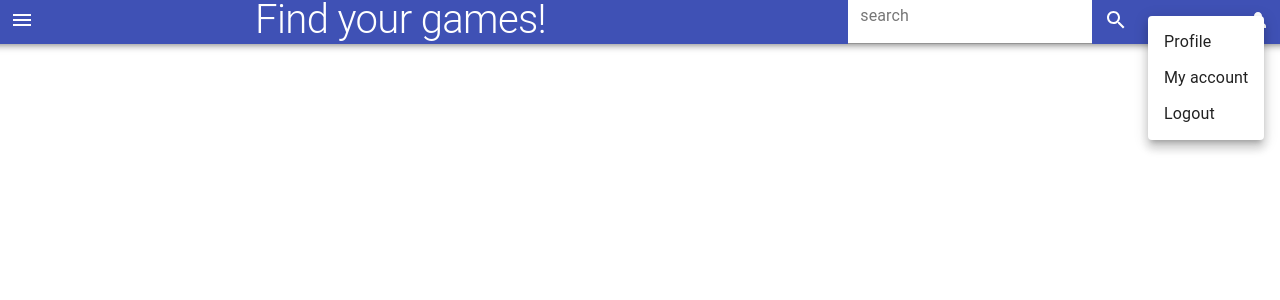
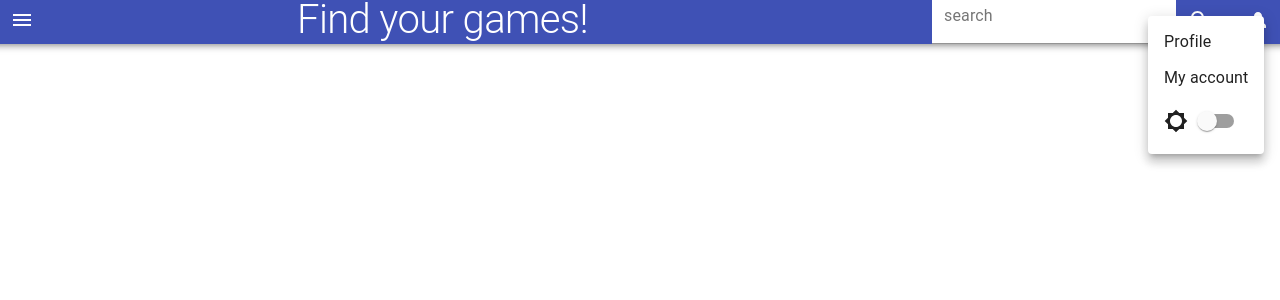
Before and after one commit to pablobernalmoreno/my-online-store, a React (Create React App) app: page / in a window 1280 px wide. Both pictures are taken after a click on the button 1258 px from the left and 20 px from the top of the page. Shown: the top 300 px of the page. Built offline with nearby package versions, Linux system fonts and the light colour scheme.

Commit message:
switch component

```diff
--- a/src/components/navbar/Navbar.js
+++ b/src/components/navbar/Navbar.js
@@ -1,15 +1,18 @@
 import {
   AppBar,
-  Button,
   Grid,
   IconButton,
   Menu,
   MenuItem,
+  Switch,
   Typography,
 } from "@material-ui/core";
 import { styled } from "@mui/system";
 import MenuIcon from "@material-ui/icons/Menu";
 import PersonIcon from "@material-ui/icons/Person";
+import Brightness5Icon from "@material-ui/icons/Brightness5";
+import Brightness2Icon from "@material-ui/icons/Brightness2";
+
 import React, { useRef, useState } from "react";
 import SearchBar from "../searchbar/SearchBar";
 
@@ -37,10 +40,15 @@ const MyGrid = styled(Grid)`
 const Navbar = () => {
   const menuAnchor = useRef();
   const [menuOpen, setMenuOpen] = useState(false);
+  const [darkMode, setDarkMode] = useState(false);
 
   const handleMenuClick = (e) => {
     e.preventDefault();
     setMenuOpen(true);
+  };
+
+  const handleDarkMode = () => {
+    setDarkMode(!darkMode);
   };
 
   return (
@@ -54,10 +62,8 @@ const Navbar = () => {
         <MyGrid item xs={5}>
           <MyTypography variant="h1">Find your games!</MyTypography>
         </MyGrid>
-        <MyGrid item xs={3}>
+        <MyGrid item xd={5}>
           <SearchBar />
-        </MyGrid>
-        <MyGrid item xd={2}>
           <MyIconButton ref={menuAnchor} onClick={handleMenuClick}>
             <PersonIcon />
           </MyIconButton>
@@ -65,10 +71,14 @@ const Navbar = () => {
             anchorEl={menuAnchor.current}
             open={menuOpen}
             onClose={() => setMenuOpen(false)}
+            onClick={handleDarkMode}
           >
             <MenuItem>Profile</MenuItem>
             <MenuItem>My account</MenuItem>
-            <MenuItem>Logout</MenuItem>
+            <MenuItem>
+              {darkMode ? <Brightness2Icon /> : <Brightness5Icon />}
+              <Switch checked={darkMode} />
+            </MenuItem>
           </Menu>
         </MyGrid>
       </MyNavbar>
```
